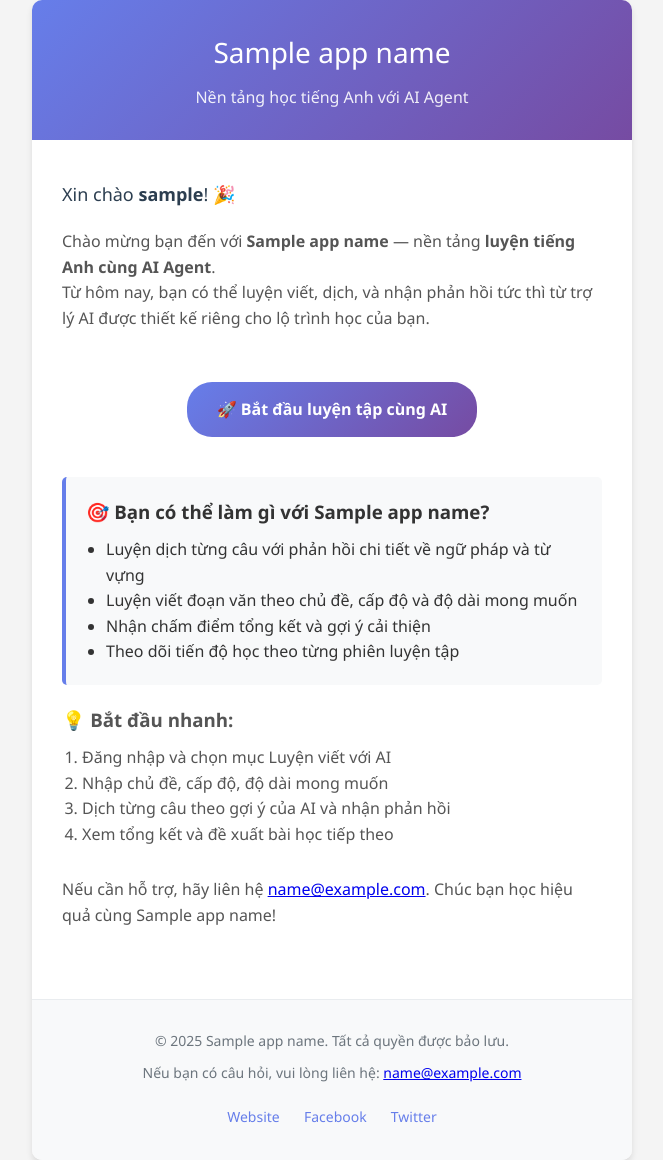
After one commit to BuiBao3103/aeiouly-be, a Python web app: template src/mailer/templates/welcome.html in a window 1280 px wide. The commit adds this page. Shown: the whole page, without its empty margins (308-971 px from the left). Run offline with Jinja, Linux system fonts and the light colour scheme; the template is opened without the code that fills it: most values are stand-ins (such as "Sample title", 1, 10 or a date in 2020).

Commit message:
Refactor email service: rename module from 'email' to 'mailer', implement new email templates for password reset, welcome, verification, and notifications, and update model imports accordingly.

```diff
--- a/src/auth/service.py
+++ b/src/auth/service.py
@@ -25,8 +25,11 @@ from src.auth.config import (
     PASSWORD_RESET_TOKEN_EXPIRE_MINUTES
 )
 from src.auth.utils import generate_secure_token, generate_refresh_token, is_token_expired
-from src.email.service import EmailService
+from src.mailer.service import EmailService
 from src.config import settings
+from passlib.context import CryptContext
+
+pwd_context = CryptContext(schemes=["bcrypt"], deprecated="auto")
 
 class AuthService:
     def __init__(self):
--- a/src/email/templates/base.html
+++ b/src/mailer/templates/base.html
@@ -154,7 +154,7 @@
     <div class="container">
         <div class="header">
             <h1>{{ app_name }}</h1>
-            <p>{{ subtitle | default('Nền tảng chia sẻ kiến thức') }}</p>
+            <p>{{ subtitle | default('Nền tảng học tiếng Anh với AI Agent') }}</p>
         </div>
 
         <div class="content">
@@ -162,7 +162,7 @@
         </div>
 
         <div class="footer">
-            <p>&copy; 2024 {{ app_name }}. Tất cả quyền được bảo lưu.</p>
+            <p>&copy; 2025 {{ app_name }}. Tất cả quyền được bảo lưu.</p>
             <p>Nếu bạn có câu hỏi, vui lòng liên hệ: <a href="mailto:{{ support_email }}">{{ support_email }}</a></p>
             <div class="social-links">
                 <a href="https://aeiouly.com">Website</a>
--- a/src/email/templates/notification.html
+++ b/src/mailer/templates/notification.html
@@ -6,7 +6,7 @@
 </div>
 
 <div class="message">
-    <p>Bạn có một thông báo mới từ <strong>{{ app_name }}</strong>:</p>
+    <p>Bạn có một thông báo mới từ <strong>{{ app_name }}</strong> — nền tảng luyện tiếng Anh với AI Agent:</p>
 </div>
 
 <div class="info-box">
@@ -17,7 +17,7 @@
 {% if action_url %}
 <div style="text-align: center;">
     <a href="{{ action_url }}" class="button">
-        👁️ Xem chi tiết
+        👁️ Xem chi tiết luyện tập
     </a>
 </div>
 {% endif %}
--- a/src/email/templates/password_reset.html
+++ b/src/mailer/templates/password_reset.html
@@ -6,7 +6,7 @@
 </div>
 
 <div class="message">
-    <p>Chúng tôi nhận được yêu cầu đặt lại mật khẩu cho tài khoản của bạn.</p>
+    <p>Chúng tôi nhận được yêu cầu đặt lại mật khẩu cho tài khoản học tiếng Anh của bạn tại <strong>{{ app_name }}</strong>.</p>
     <p>Vui lòng nhấp vào nút bên dưới để đặt lại mật khẩu:</p>
 </div>
 
@@ -22,7 +22,7 @@
         <li>Nhấp vào nút "Đặt lại mật khẩu" ở trên</li>
         <li>Nhập mật khẩu mới của bạn</li>
         <li>Xác nhận mật khẩu mới</li>
-        <li>Đăng nhập với mật khẩu mới</li>
+        <li>Đăng nhập để tiếp tục luyện tập cùng AI</li>
     </ul>
 </div>
 
--- /dev/null
+++ b/src/mailer/templates/welcome.html
@@ -0,0 +1,42 @@
+{% extends "base.html" %}
+
+{% block content %}
+<div class="greeting">
+    Xin chào <strong>{{ username }}</strong>! 🎉
+</div>
+
+<div class="message">
+    <p>Chào mừng bạn đến với <strong>{{ app_name }}</strong> — nền tảng <strong>luyện tiếng Anh cùng AI Agent</strong>.</p>
+    <p>Từ hôm nay, bạn có thể luyện viết, dịch, và nhận phản hồi tức thì từ trợ lý AI được thiết kế riêng cho lộ trình học của bạn.</p>
+</div>
+
+<div style="text-align: center;">
+    <a href="{{ login_url }}" class="button">
+        🚀 Bắt đầu luyện tập cùng AI
+    </a>
+</div>
+
+<div class="info-box">
+    <h3>🎯 Bạn có thể làm gì với {{ app_name }}?</h3>
+    <ul style="margin-left: 20px; margin-top: 10px;">
+        <li>Luyện dịch từng câu với phản hồi chi tiết về ngữ pháp và từ vựng</li>
+        <li>Luyện viết đoạn văn theo chủ đề, cấp độ và độ dài mong muốn</li>
+        <li>Nhận chấm điểm tổng kết và gợi ý cải thiện</li>
+        <li>Theo dõi tiến độ học theo từng phiên luyện tập</li>
+    </ul>
+</div>
+
+<div class="message">
+    <h3>💡 Bắt đầu nhanh:</h3>
+    <ol style="margin-left: 20px; margin-top: 10px;">
+        <li>Đăng nhập và chọn mục Luyện viết với AI</li>
+        <li>Nhập chủ đề, cấp độ, độ dài mong muốn</li>
+        <li>Dịch từng câu theo gợi ý của AI và nhận phản hồi</li>
+        <li>Xem tổng kết và đề xuất bài học tiếp theo</li>
+    </ol>
+</div>
+
+<div class="message">
+    <p>Nếu cần hỗ trợ, hãy liên hệ <a href="mailto:{{ support_email }}">{{ support_email }}</a>. Chúc bạn học hiệu quả cùng {{ app_name }}!</p>
+</div>
+{% endblock %}
--- a/src/models.py
+++ b/src/models.py
@@ -5,7 +5,7 @@ from src.auth.models import User, PasswordResetToken, RefreshToken
 from src.posts.models import Post
 
 # Import email module to ensure templates are loaded
-import src.email.service
+import src.mailer.service
 
 # This ensures all models are registered with SQLAlchemy metadata
 __all__ = ["User", "PasswordResetToken", "RefreshToken", "Post"]
```
Also changed, not shown: src/email/templates/welcome.html (deleted, +0 -44 lines), src/mailer/templates/email_verification.html (renamed from src/email/templates/email_verification.html, +6 -6 lines), src/mailer/__init__.py (renamed from src/email/__init__.py), src/mailer/service.py (renamed from src/email/service.py).
